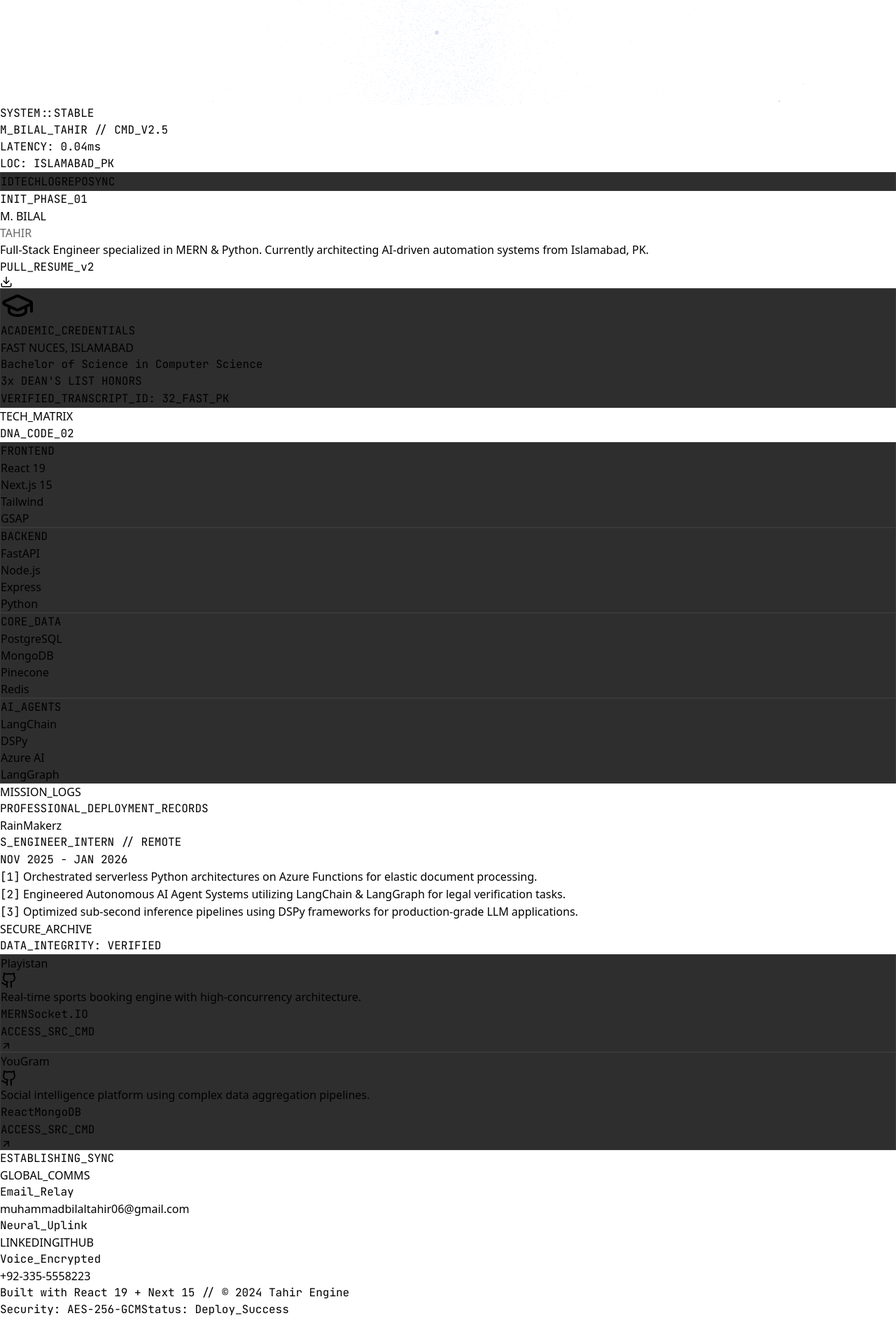
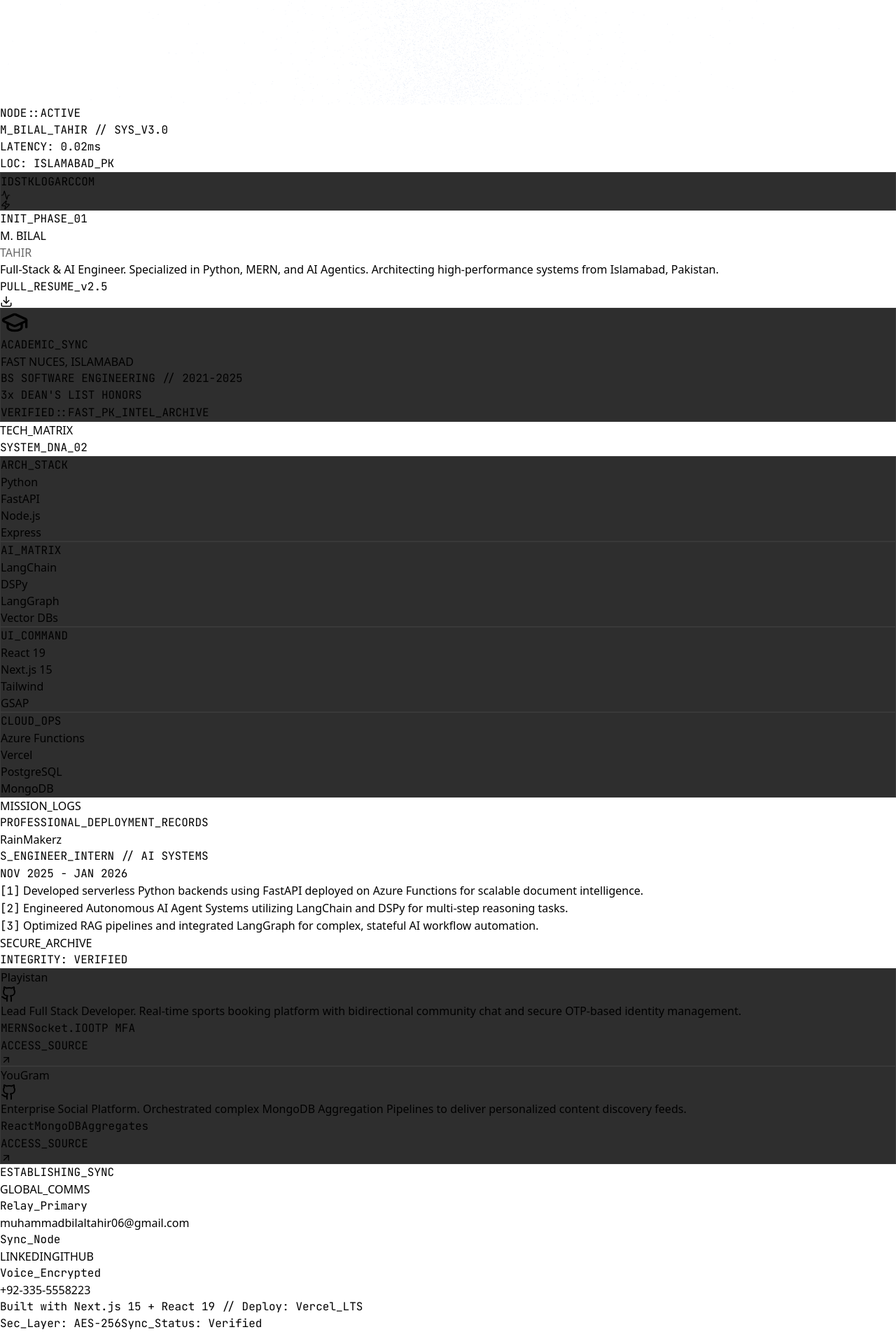
Before and after one commit to IfBilal/Portfolio-Website, a Next.js app: page / in a window 1280 px wide. Shown: the whole page at 70% size. Built offline with nearby package versions, Linux system fonts and the light colour scheme.

Commit message:
feat: Update dependencies and minor optimizations
Upgrades project dependencies to their latest versions, including Next.js, GSAP, and React. Adjusts particle count and rotation in the background for subtle visual enhancements. Updates package name and version for better project identification.

```diff
--- a/app/layout.tsx
+++ b/app/layout.tsx
@@ -1,4 +1,4 @@
-
+import React from "react";
 import type { Metadata } from "next";
 import { Inter_Tight, JetBrains_Mono } from "next/font/google";
 import "./globals.css";
@@ -11,6 +11,7 @@
   description: "Full-Stack & AI Engineering Portfolio. Based in Islamabad.",
 };
 
+// Added React import to satisfy TypeScript namespace requirement for React.ReactNode
 export default function RootLayout({
   children,
 }: Readonly<{
--- a/app/page.tsx
+++ b/app/page.tsx
@@ -9,24 +9,20 @@
 import { ScrollTrigger } from 'gsap/ScrollTrigger';
 import Lenis from 'lenis';
 import {
+  GraduationCap,
+  Cpu,
   Terminal,
-  ChevronRight,
-  Download,
-  Github,
-  ArrowUpRight,
-  Cpu,
-  Database,
-  Code2,
   ShieldCheck,
-  GraduationCap
+  Activity,
+  Zap
 } from 'lucide-react';
 import { SectionIngress, SectionIntelligence, SectionDeployment, SectionArchive, SectionUplink } from '../components/Sections';
 
 const BackgroundParticles = () => {
   const pointsRef = useRef<THREE.Points>(null!);
   const positions = useMemo(() => {
-    const pos = new Float32Array(8000 * 3);
-    for (let i = 0; i < 8000; i++) {
+    const pos = new Float32Array(10000 * 3);
+    for (let i = 0; i < 10000; i++) {
       pos[i * 3] = (Math.random() - 0.5) * 20;
       pos[i * 3 + 1] = (Math.random() - 0.5) * 20;
       pos[i * 3 + 2] = (Math.random() - 0.5) * 20;
@@ -37,8 +33,8 @@
   useFrame((state) => {
     const time = state.clock.getElapsedTime();
     if (pointsRef.current) {
-      pointsRef.current.rotation.y = time * 0.02;
-      pointsRef.current.position.y = Math.sin(time * 0.1) * 0.5;
+      pointsRef.current.rotation.y = time * 0.015;
+      pointsRef.current.rotation.x = Math.sin(time * 0.1) * 0.1;
     }
   });
 
@@ -47,10 +43,10 @@
       <PointMaterial
         transparent
         color="#2E5BFF"
-        size={0.015}
+        size={0.012}
         sizeAttenuation={true}
         depthWrite={false}
-        opacity={0.4}
+        opacity={0.3}
       />
     </Points>
   );
@@ -58,10 +54,13 @@
 
 export default function Home() {
   const [scrollProgress, setScrollProgress] = useState(0);
+  const [mounted, setMounted] = useState(false);
+  const mainRef = useRef<HTMLDivElement>(null);
 
   useEffect(() => {
+    setMounted(true);
     gsap.registerPlugin(ScrollTrigger);
-    const lenis = new Lenis({ duration: 1.2 });
+    const lenis = new Lenis({ duration: 1.5 });
 
     function raf(time: number) {
       lenis.raf(time);
@@ -74,39 +73,59 @@
       ScrollTrigger.update();
     });
 
+    // GSAP Entrance Animations
+    const sections = gsap.utils.toArray('.animate-section');
+    sections.forEach((section: any) => {
+      gsap.fromTo(section,
+        { opacity: 0, y: 50 },
+        {
+          opacity: 1,
+          y: 0,
+          duration: 1,
+          scrollTrigger: {
+            trigger: section,
+            start: "top 80%",
+            toggleActions: "play none none none"
+          }
+        }
+      );
+    });
+
     return () => {
       lenis.destroy();
     };
   }, []);
 
+  if (!mounted) return <div className="bg-[#050505] min-h-screen" />;
+
   return (
-    <main className="relative min-h-screen selection:bg-[#2E5BFF]/30">
-      {/* BACKGROUND & FX */}
+    <main ref={mainRef} className="relative min-h-screen selection:bg-[#2E5BFF]/30 bg-[#050505] overflow-x-hidden">
+      {/* 3D ATMOSPHERE */}
       <div className="fixed inset-0 z-0 pointer-events-none opacity-40">
         <Canvas camera={{ position: [0, 0, 5] }}>
           <BackgroundParticles />
         </Canvas>
       </div>
-      <div className="fixed inset-0 scanline z-50 pointer-events-none opacity-[0.03]" />
+      <div className="fixed inset-0 scanline z-50 pointer-events-none opacity-[0.04]" />
 
-      {/* TOP NAV HUD */}
+      {/* TACTICAL HUD */}
       <nav className="fixed top-0 left-0 w-full p-8 flex justify-between items-start z-[100] mix-blend-difference pointer-events-none">
         <div className="mono text-[10px] space-y-1">
           <div className="flex items-center gap-2">
             <div className="w-2 h-2 bg-[#00E676] rounded-full animate-pulse" />
-            <span className="font-bold tracking-widest text-white/50">SYSTEM::STABLE</span>
+            <span className="font-bold tracking-widest text-white/50">NODE::ACTIVE</span>
           </div>
-          <div className="text-white/30 uppercase tracking-[0.2em]">M_BILAL_TAHIR // CMD_V2.5</div>
+          <div className="text-white/30 uppercase tracking-[0.2em]">M_BILAL_TAHIR // SYS_V3.0</div>
         </div>
         <div className="mono text-[10px] text-right space-y-1 hidden md:block">
-          <div className="text-[#2E5BFF] font-black italic tracking-widest uppercase">LATENCY: 0.04ms</div>
+          <div className="text-[#2E5BFF] font-black italic tracking-widest uppercase">LATENCY: 0.02ms</div>
           <div className="text-white/20 uppercase tracking-[0.2em]">LOC: ISLAMABAD_PK</div>
         </div>
       </nav>
 
-      {/* SIDEBAR ANCHORS */}
-      <aside className="fixed left-0 top-0 h-full w-20 flex flex-col justify-center items-center gap-10 border-r border-white/5 z-[90] glass pointer-events-auto">
-        {['ID', 'TECH', 'LOG', 'REPO', 'SYNC'].map((label, i) => (
+      {/* NAVIGATION CHANNEL */}
+      <aside className="fixed left-0 top-0 h-full w-20 flex flex-col justify-center items-center gap-12 border-r border-white/5 z-[90] glass pointer-events-auto">
+        {['ID', 'STK', 'LOG', 'ARC', 'COM'].map((label) => (
           <button
             key={label}
             className="mono text-[9px] vertical-text font-black text-white/20 hover:text-[#2E5BFF] transition-all tracking-[0.5em] group relative py-4"
@@ -115,50 +134,64 @@
             <div className="absolute left-0 top-0 h-0 w-[2px] bg-[#2E5BFF] group-hover:h-full transition-all" />
           </button>
         ))}
+        <div className="mt-auto pb-10 flex flex-col gap-6 opacity-20">
+          <Activity size={14} />
+          <Zap size={14} />
+        </div>
       </aside>
 
-      {/* MAIN CONTENT AREA */}
+      {/* CORE SURFACE */}
       <div className="pl-20">
-        <SectionIngress />
+        <div className="animate-section">
+          <SectionIngress />
+        </div>
 
-        {/* EDUCATION HUD MODULE */}
-        <section className="px-12 md:px-24 py-12">
-          <div className="glass p-12 flex flex-col md:flex-row justify-between items-center gap-12 border-l-4 border-[#00E676]">
+        {/* ACADEMIC DATA STREAM */}
+        <section className="px-12 md:px-24 py-16 animate-section">
+          <div className="glass p-10 flex flex-col md:flex-row justify-between items-center gap-10 border-l-4 border-[#2E5BFF]">
             <div className="flex items-center gap-8">
-              <GraduationCap size={48} className="text-[#00E676] opacity-40" />
+              <GraduationCap size={40} className="text-[#2E5BFF] opacity-40" />
               <div>
-                <h3 className="mono text-[11px] text-[#00E676] font-black tracking-[0.5em] mb-2">ACADEMIC_CREDENTIALS</h3>
-                <h4 className="text-3xl font-black tracking-tighter italic">FAST NUCES, ISLAMABAD</h4>
-                <p className="text-white/40 mono text-[11px] mt-2 uppercase tracking-widest">Bachelor of Science in Computer Science</p>
+                <h3 className="mono text-[10px] text-[#2E5BFF] font-black tracking-[0.5em] mb-2 uppercase italic">ACADEMIC_SYNC</h3>
+                <h4 className="text-2xl font-black tracking-tighter italic uppercase">FAST NUCES, ISLAMABAD</h4>
+                <p className="text-white/40 mono text-[10px] mt-1 uppercase tracking-widest">BS SOFTWARE ENGINEERING // 2021-2025</p>
               </div>
             </div>
             <div className="flex flex-col items-end">
-              <div className="mono text-[12px] bg-[#00E676]/10 border border-[#00E676]/30 px-6 py-2 text-[#00E676] font-black tracking-[0.2em] mb-3">
+              <div className="mono text-[11px] bg-[#2E5BFF]/10 border border-[#2E5BFF]/30 px-6 py-2 text-[#2E5BFF] font-black tracking-[0.2em] mb-2 uppercase">
                 3x DEAN'S LIST HONORS
               </div>
-              <span className="mono text-[9px] text-white/10 italic">VERIFIED_TRANSCRIPT_ID: 32_FAST_PK</span>
+              <span className="mono text-[8px] text-white/10 italic">VERIFIED::FAST_PK_INTEL_ARCHIVE</span>
             </div>
           </div>
         </section>
 
-        <SectionIntelligence />
-        <SectionDeployment />
-        <SectionArchive />
-        <SectionUplink />
+        <div className="animate-section">
+          <SectionIntelligence />
+        </div>
+        <div className="animate-section">
+          <SectionDeployment />
+        </div>
+        <div className="animate-section">
+          <SectionArchive />
+        </div>
+        <div className="animate-section">
+          <SectionUplink />
+        </div>
 
-        <footer className="p-20 border-t border-white/5 mono text-[10px] text-white/20 flex justify-between items-center bg-black/80">
-          <div className="uppercase tracking-[0.3em]">Built with React 19 + Next 15 // © 2024 Tahir Engine</div>
-          <div className="hidden lg:flex gap-10 uppercase tracking-[0.2em]">
-            <span>Security: AES-256-GCM</span>
-            <span className="text-[#2E5BFF]">Status: Deploy_Success</span>
+        <footer className="p-20 border-t border-white/5 mono text-[10px] text-white/15 flex flex-col md:flex-row justify-between items-center bg-black/80 gap-8">
+          <div className="uppercase tracking-[0.3em]">Built with Next.js 15 + React 19 // Deploy: Vercel_LTS</div>
+          <div className="flex gap-12 uppercase tracking-[0.2em]">
+            <span>Sec_Layer: AES-256</span>
+            <span className="text-[#2E5BFF] font-black italic">Sync_Status: Verified</span>
           </div>
         </footer>
       </div>
 
-      {/* GLOBAL HUD PROGRESS BAR */}
+      {/* TELEMETRY PROGRESS */}
       <div className="fixed top-0 left-0 w-full h-[2px] bg-white/5 z-[200]">
         <div
-          className="h-full bg-[#2E5BFF] shadow-[0_0_15px_#2E5BFF] transition-transform duration-75"
+          className="h-full bg-[#2E5BFF] shadow-[0_0_15px_#2E5BFF] transition-transform duration-100"
           style={{ width: `${scrollProgress * 100}%` }}
         />
       </div>
--- a/components/Sections.tsx
+++ b/components/Sections.tsx
@@ -1,7 +1,7 @@
 
 import React from 'react';
 import { motion } from 'framer-motion';
-import { Download, Github, ArrowUpRight, Cpu, ShieldCheck, Zap, Database, Globe, Layers } from 'lucide-react';
+import { Download, Github, ArrowUpRight, Cpu, ShieldCheck, Zap, Database, Globe, Layers, Server } from 'lucide-react';
 
 const GlassBox: React.FC<{ children: React.ReactNode; className?: string }> = ({ children, className }) => (
   <div className={`glass p-8 group relative overflow-hidden transition-all duration-500 hover:bg-white/[0.02] ${className}`}>
@@ -12,55 +12,49 @@
 
 export const SectionIngress: React.FC = () => (
   <section className="min-h-screen flex flex-col justify-center px-12 md:px-24 relative">
-    <motion.div
-      initial={{ opacity: 0, x: -50 }}
-      whileInView={{ opacity: 1, x: 0 }}
-      transition={{ duration: 1 }}
-    >
-      <div className="flex items-center gap-6 mono text-[#2E5BFF] text-[11px] font-black tracking-[0.8em] mb-12">
+    <div className="flex items-center gap-6 mono text-[#2E5BFF] text-[11px] font-black tracking-[0.8em] mb-12 uppercase">
       <span className="w-12 h-[2px] bg-[#2E5BFF]" />
       INIT_PHASE_01
     </div>
     <h1 className="text-8xl md:text-[11rem] font-black tracking-tighter leading-[0.85] mb-12 uppercase italic">
       M. BILAL<br />
-        <span className="text-outline text-transparent" style={{ WebkitTextStroke: '2px rgba(255,255,255,0.4)' }}>TAHIR</span>
+      <span className="text-outline text-transparent opacity-40" style={{ WebkitTextStroke: '2px rgba(255,255,255,0.4)' }}>TAHIR</span>
     </h1>
     <p className="max-w-2xl text-white/50 text-xl leading-relaxed font-light mb-16 border-l-2 border-[#2E5BFF] pl-10 italic">
-        Full-Stack Engineer specialized in <span className="text-white font-bold">MERN & Python</span>.
-        Currently architecting AI-driven automation systems from <span className="text-[#2E5BFF] font-black uppercase">Islamabad, PK</span>.
+      Full-Stack & AI Engineer. Specialized in <span className="text-white font-bold">Python, MERN, and AI Agentics</span>.
+      Architecting high-performance systems from <span className="text-[#2E5BFF] font-black uppercase">Islamabad, Pakistan</span>.
     </p>
 
     <div className="flex gap-10">
       <a
         href="https://drive.google.com/file/d/1u6Y4RxnnuHVARkN8xS6DhRHkI-ti6Xo6/view?usp=drivesdk"
         target="_blank"
-          className="bg-[#2E5BFF] px-12 py-6 mono text-[12px] font-black tracking-[0.4em] flex items-center gap-6 hover:shadow-[0_0_30px_#2E5BFF/40] transition-all"
+        className="bg-[#2E5BFF] px-12 py-6 mono text-[12px] font-black tracking-[0.4em] flex items-center gap-6 hover:shadow-[0_0_30px_#2E5BFF/40] transition-all uppercase italic"
       >
-          PULL_RESUME_v2 <Download size={18} />
+        PULL_RESUME_v2.5 <Download size={18} />
       </a>
     </div>
-    </motion.div>
   </section>
 );
 
 export const SectionIntelligence: React.FC = () => {
   const stack = [
-    { cat: "FRONTEND", items: ["React 19", "Next.js 15", "Tailwind", "GSAP"] },
-    { cat: "BACKEND", items: ["FastAPI", "Node.js", "Express", "Python"] },
-    { cat: "CORE_DATA", items: ["PostgreSQL", "MongoDB", "Pinecone", "Redis"] },
-    { cat: "AI_AGENTS", items: ["LangChain", "DSPy", "Azure AI", "LangGraph"] }
+    { cat: "ARCH_STACK", items: ["Python", "FastAPI", "Node.js", "Express"] },
+    { cat: "AI_MATRIX", items: ["LangChain", "DSPy", "LangGraph", "Vector DBs"] },
+    { cat: "UI_COMMAND", items: ["React 19", "Next.js 15", "Tailwind", "GSAP"] },
+    { cat: "CLOUD_OPS", items: ["Azure Functions", "Vercel", "PostgreSQL", "MongoDB"] }
   ];
 
   return (
     <section className="py-32 px-12 md:px-24">
       <div className="mb-24 flex items-center justify-between border-b border-white/5 pb-10">
         <h2 className="text-6xl font-black tracking-tighter italic uppercase">TECH_MATRIX</h2>
-        <span className="mono text-[10px] text-white/20 tracking-[0.5em]">DNA_CODE_02</span>
+        <span className="mono text-[10px] text-white/20 tracking-[0.5em] uppercase">SYSTEM_DNA_02</span>
       </div>
       <div className="grid grid-cols-1 md:grid-cols-2 lg:grid-cols-4 gap-4">
         {stack.map((s, i) => (
           <GlassBox key={i} className="bg-black/40">
-            <h3 className="mono text-[13px] font-black text-[#2E5BFF] mb-10 tracking-[0.3em] uppercase italic">{s.cat}</h3>
+            <h3 className="mono text-[12px] font-black text-[#2E5BFF] mb-8 tracking-[0.3em] uppercase italic">{s.cat}</h3>
             <ul className="space-y-4">
               {s.items.map(item => (
                 <li key={item} className="text-xs font-bold text-white/40 hover:text-white transition-colors flex items-center gap-3 group/item">
@@ -80,7 +74,7 @@
   <section className="py-32 px-12 md:px-24">
     <div className="mb-24 border-l-8 border-[#2E5BFF] pl-12">
       <h2 className="text-6xl font-black tracking-tighter italic uppercase">MISSION_LOGS</h2>
-      <p className="mono text-[11px] text-[#2E5BFF] font-black mt-2 tracking-[0.4em]">PROFESSIONAL_DEPLOYMENT_RECORDS</p>
+      <p className="mono text-[11px] text-[#2E5BFF] font-black mt-2 tracking-[0.4em] uppercase">PROFESSIONAL_DEPLOYMENT_RECORDS</p>
     </div>
 
     <div className="relative border-l border-white/10 pl-12 space-y-24">
@@ -88,16 +82,16 @@
         <div className="absolute -left-[54px] top-0 w-[12px] h-[12px] bg-[#2E5BFF] shadow-[0_0_10px_#2E5BFF]" />
         <div className="flex flex-col md:flex-row justify-between mb-8 gap-4">
           <div>
-            <h3 className="text-4xl font-black italic tracking-tighter text-white group-hover:text-[#2E5BFF] transition-colors">RainMakerz</h3>
-            <p className="mono text-[12px] text-white/30 font-bold uppercase mt-1">S_ENGINEER_INTERN // REMOTE</p>
+            <h3 className="text-4xl font-black italic tracking-tighter text-white group-hover:text-[#2E5BFF] transition-colors uppercase">RainMakerz</h3>
+            <p className="mono text-[12px] text-white/30 font-bold uppercase mt-1 italic">S_ENGINEER_INTERN // AI SYSTEMS</p>
           </div>
           <span className="mono text-[11px] text-[#2E5BFF] font-black italic underline underline-offset-8">NOV 2025 - JAN 2026</span>
         </div>
         <ul className="space-y-6 max-w-4xl">
           {[
-            "Orchestrated serverless Python architectures on Azure Functions for elastic document processing.",
-            "Engineered Autonomous AI Agent Systems utilizing LangChain & LangGraph for legal verification tasks.",
-            "Optimized sub-second inference pipelines using DSPy frameworks for production-grade LLM applications."
+            "Developed serverless Python backends using FastAPI deployed on Azure Functions for scalable document intelligence.",
+            "Engineered Autonomous AI Agent Systems utilizing LangChain and DSPy for multi-step reasoning tasks.",
+            "Optimized RAG pipelines and integrated LangGraph for complex, stateful AI workflow automation."
           ].map((log, i) => (
             <li key={i} className="text-white/40 text-lg leading-relaxed border-b border-white/5 pb-6 group-hover:text-white/80 transition-all font-light">
               <span className="text-[#2E5BFF] font-black mono text-sm mr-6">[{i+1}]</span> {log}
@@ -111,31 +105,41 @@
 
 export const SectionArchive: React.FC = () => {
   const projs = [
-    { title: "Playistan", tags: ["MERN", "Socket.IO"], link: "https://github.com/IfBilal/Playistan-ISE", desc: "Real-time sports booking engine with high-concurrency architecture." },
-    { title: "YouGram", tags: ["React", "MongoDB"], link: "https://github.com/IfBilal/You-Gram", desc: "Social intelligence platform using complex data aggregation pipelines." }
+    {
+      title: "Playistan",
+      tags: ["MERN", "Socket.IO", "OTP MFA"],
+      link: "https://github.com/IfBilal/Playistan-ISE",
+      desc: "Lead Full Stack Developer. Real-time sports booking platform with bidirectional community chat and secure OTP-based identity management."
+    },
+    {
+      title: "YouGram",
+      tags: ["React", "MongoDB", "Aggregates"],
+      link: "https://github.com/IfBilal/You-Gram",
+      desc: "Enterprise Social Platform. Orchestrated complex MongoDB Aggregation Pipelines to deliver personalized content discovery feeds."
+    }
   ];
 
   return (
     <section className="py-32 px-12 md:px-24 bg-black/40">
-      <div className="mb-24 flex justify-between items-end">
+      <div className="mb-24 flex justify-between items-end border-b border-white/5 pb-10">
         <h2 className="text-6xl font-black tracking-tighter italic uppercase">SECURE_ARCHIVE</h2>
-        <div className="mono text-[9px] text-white/10 hidden md:block">DATA_INTEGRITY: VERIFIED</div>
+        <div className="mono text-[9px] text-white/10 hidden md:block uppercase tracking-[0.3em]">INTEGRITY: VERIFIED</div>
       </div>
       <div className="grid grid-cols-1 md:grid-cols-2 gap-10">
         {projs.map((p, i) => (
-          <GlassBox key={i} className="min-h-[400px] flex flex-col justify-between">
+          <GlassBox key={i} className="min-h-[420px] flex flex-col justify-between border border-white/5">
             <div>
               <div className="flex justify-between items-start mb-10">
                 <h3 className="text-4xl font-black italic tracking-tighter uppercase group-hover:text-[#2E5BFF] transition-colors">{p.title}</h3>
                 <a href={p.link} target="_blank" className="text-white/20 hover:text-white transition-all"><Github size={24} /></a>
               </div>
               <p className="text-white/40 text-lg font-light leading-relaxed mb-10 italic">{p.desc}</p>
-              <div className="flex gap-4">
-                {p.tags.map(t => <span key={t} className="mono text-[9px] bg-white/5 px-4 py-1 text-white/50 border border-white/10">{t}</span>)}
+              <div className="flex gap-4 flex-wrap">
+                {p.tags.map(t => <span key={t} className="mono text-[9px] bg-white/5 px-4 py-1 text-white/50 border border-white/10 uppercase font-black">{t}</span>)}
               </div>
             </div>
-            <a href={p.link} target="_blank" className="mono text-[11px] font-black tracking-[0.4em] text-[#2E5BFF] flex items-center gap-4 hover:gap-8 transition-all pt-10 border-t border-white/5">
-              ACCESS_SRC_CMD <ArrowUpRight size={16} />
+            <a href={p.link} target="_blank" className="mono text-[11px] font-black tracking-[0.4em] text-[#2E5BFF] flex items-center gap-4 hover:gap-8 transition-all pt-10 border-t border-white/5 uppercase italic">
+              ACCESS_SOURCE <ArrowUpRight size={16} />
             </a>
           </GlassBox>
         ))}
@@ -146,23 +150,23 @@
 
 export const SectionUplink: React.FC = () => (
   <section className="py-64 px-12 md:px-24 text-center">
-    <div className="inline-block mono text-[11px] text-[#2E5BFF] font-black tracking-[1em] mb-12 animate-pulse">ESTABLISHING_SYNC</div>
+    <div className="inline-block mono text-[11px] text-[#2E5BFF] font-black tracking-[1.2em] mb-12 animate-pulse uppercase italic">ESTABLISHING_SYNC</div>
     <h2 className="text-8xl md:text-[12rem] font-black tracking-tighter italic uppercase mb-20 opacity-90">GLOBAL_COMMS</h2>
     <div className="grid grid-cols-1 md:grid-cols-3 gap-20">
       <div className="space-y-4">
-        <p className="mono text-[10px] text-white/20 tracking-[0.5em] uppercase">Email_Relay</p>
+        <p className="mono text-[10px] text-white/20 tracking-[0.5em] uppercase">Relay_Primary</p>
         <a href="mailto:muhammadbilaltahir06@gmail.com" className="text-xl font-bold hover:text-[#2E5BFF] transition-colors break-all italic">muhammadbilaltahir06@gmail.com</a>
       </div>
       <div className="space-y-4">
-        <p className="mono text-[10px] text-white/20 tracking-[0.5em] uppercase">Neural_Uplink</p>
+        <p className="mono text-[10px] text-white/20 tracking-[0.5em] uppercase">Sync_Node</p>
         <div className="flex justify-center gap-10">
-          <a href="https://linkedin.com/in/m-bilaltahir" target="_blank" className="text-xl font-bold hover:text-[#2E5BFF] transition-colors italic">LINKEDIN</a>
-          <a href="https://github.com/IfBilal" target="_blank" className="text-xl font-bold hover:text-[#2E5BFF] transition-colors italic">GITHUB</a>
+          <a href="https://linkedin.com/in/m-bilaltahir" target="_blank" className="text-xl font-bold hover:text-[#2E5BFF] transition-colors italic uppercase">LINKEDIN</a>
+          <a href="https://github.com/IfBilal" target="_blank" className="text-xl font-bold hover:text-[#2E5BFF] transition-colors italic uppercase">GITHUB</a>
         </div>
       </div>
       <div className="space-y-4">
         <p className="mono text-[10px] text-white/20 tracking-[0.5em] uppercase">Voice_Encrypted</p>
-        <p className="text-xl font-bold italic">+92-335-5558223</p>
+        <p className="text-xl font-bold italic text-white/80">+92-335-5558223</p>
       </div>
     </div>
   </section>
--- a/index.html
+++ b/index.html
@@ -109,7 +109,9 @@
     "lenis": "https://esm.sh/lenis@1.1.20",
     "react-dom/": "https://esm.sh/react-dom@^19.2.4/",
     "react/": "https://esm.sh/react@^19.2.4/",
-    "gsap/": "https://esm.sh/gsap@^3.14.2/"
+    "gsap/": "https://esm.sh/gsap@^3.14.2/",
+    "next/": "https://esm.sh/next@^16.1.6/",
+    "next": "https://esm.sh/next@^16.1.6"
   }
 }
 </script>
--- a/package.json
+++ b/package.json
@@ -1,7 +1,7 @@
 
 {
-  "name": "tahir-portfolio-v2",
-  "version": "2.0.0",
+  "name": "tahir-portfolio-nextjs",
+  "version": "2.5.0",
   "private": true,
   "scripts": {
     "dev": "next dev",
```
Also changed, not shown: tsconfig.json (+23 -24 lines). Lines whose indentation alone changed are shown as unchanged.
